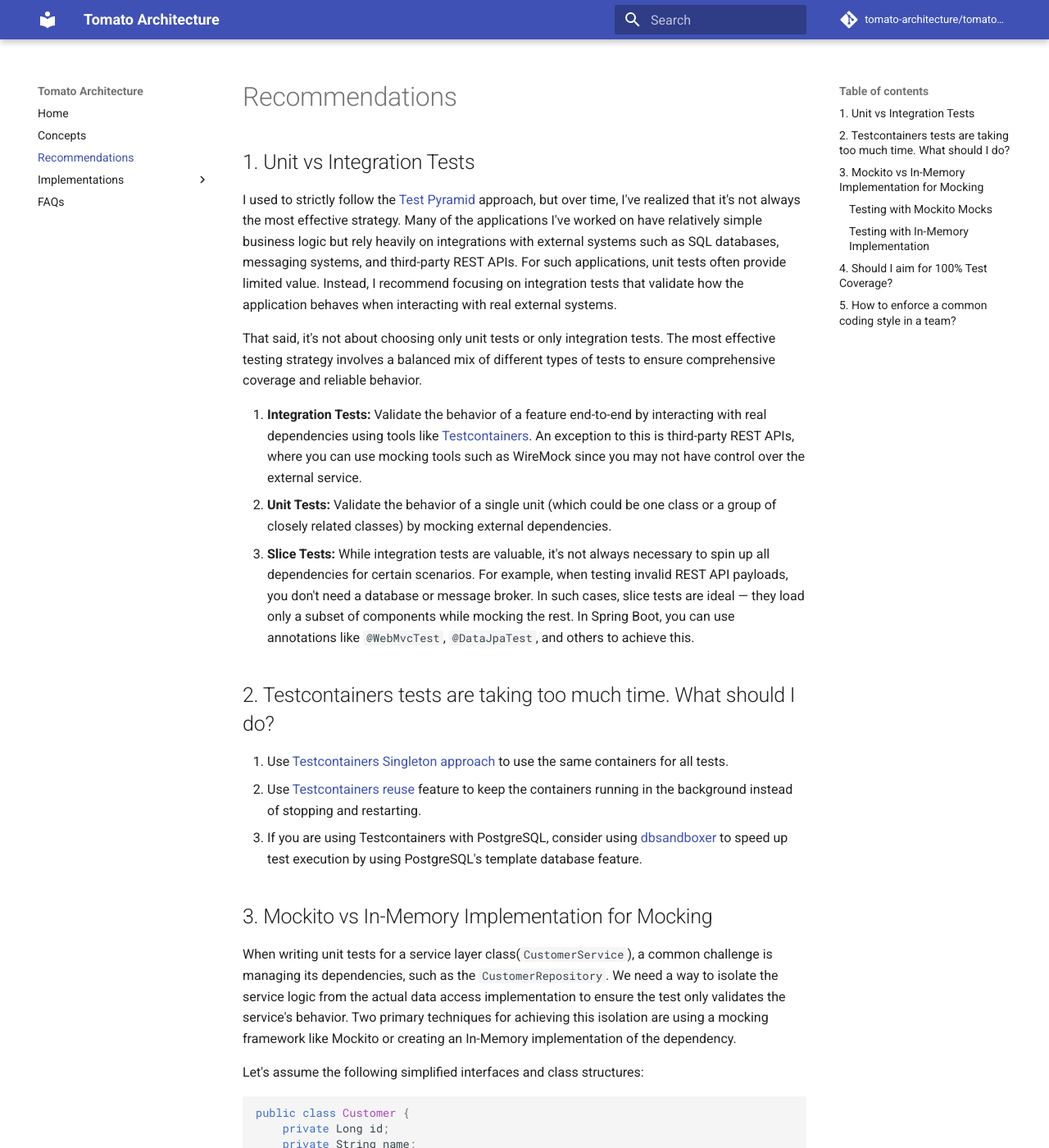
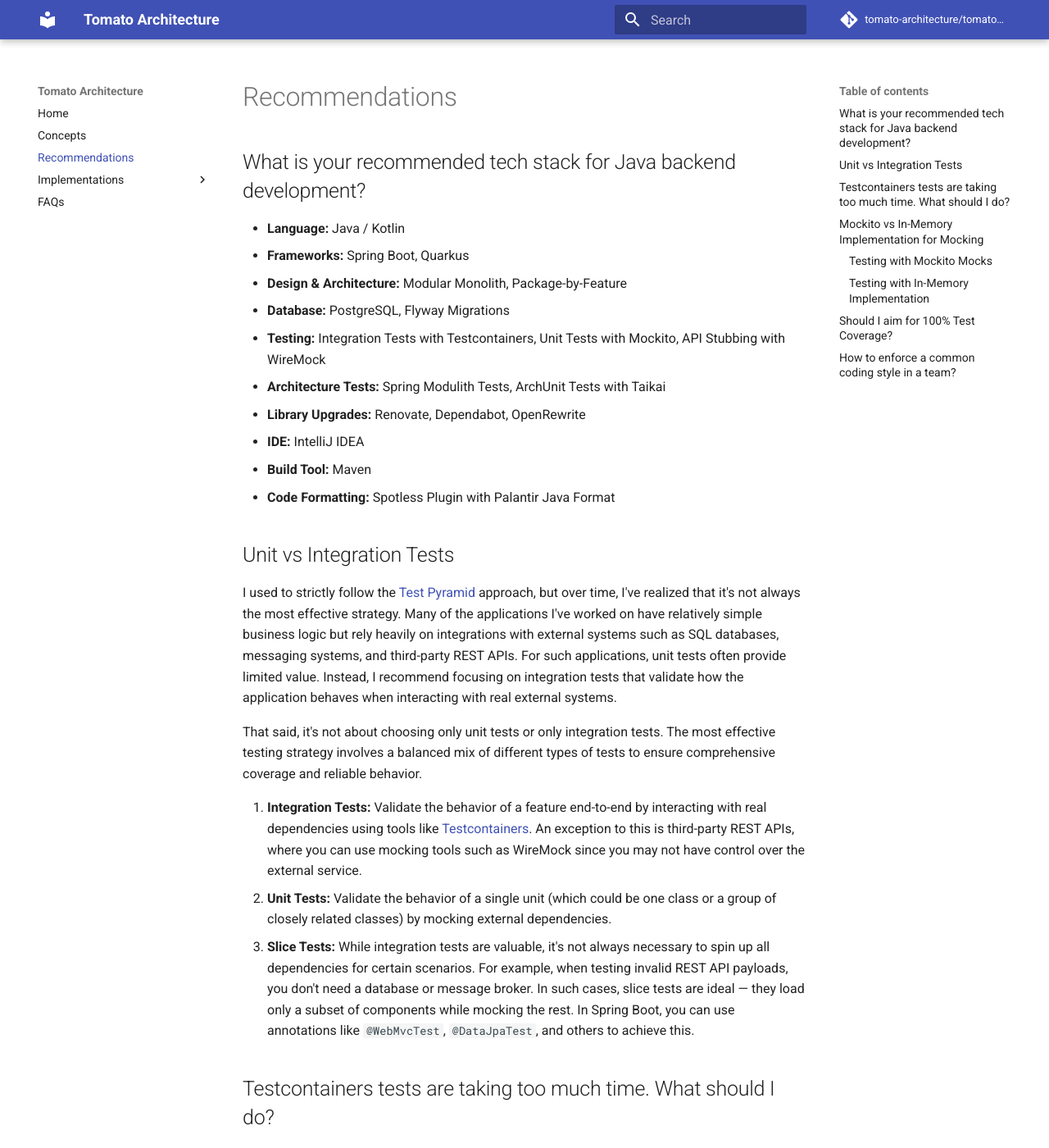
Before and after one commit to tomato-architecture/tomato-architecture.github.io, an MkDocs documentation site: the page built from docs/recommendations.md, in a window 1280 px wide and 1400 px high. Shown: the whole window at 82% size. Built offline with MkDocs 1.6.1 and Material for MkDocs 9.7.7, drawn with Linux system fonts in a browser that asks for light colours; comment, search, counter and statistics services are not loaded; some of the changed text lies outside the part shown.

Commit message:
feat: add favorite tech stack

```diff
--- a/docs/recommendations.md
+++ b/docs/recommendations.md
@@ -1,6 +1,18 @@
 # Recommendations
 
-## 1. Unit vs Integration Tests
+## What is your recommended tech stack for Java backend development?
+- **Language:** Java / Kotlin
+- **Frameworks:** Spring Boot, Quarkus
+- **Design & Architecture:** Modular Monolith, Package-by-Feature
+- **Database:** PostgreSQL, Flyway Migrations
+- **Testing:** Integration Tests with Testcontainers, Unit Tests with Mockito, API Stubbing with WireMock
+- **Architecture Tests:** Spring Modulith Tests, ArchUnit Tests with Taikai
+- **Library Upgrades:** Renovate, Dependabot, OpenRewrite
+- **IDE:** IntelliJ IDEA
+- **Build Tool:** Maven
+- **Code Formatting:** Spotless Plugin with Palantir Java Format
+
+## Unit vs Integration Tests
 I used to strictly follow the [Test Pyramid](https://martinfowler.com/articles/practical-test-pyramid.html) approach, but over time, I've realized that it's not always the most effective strategy. Many of the applications I've worked on have relatively simple business logic but rely heavily on integrations with external systems such as SQL databases, messaging systems, and third-party REST APIs. For such applications, unit tests often provide limited value. Instead, I recommend focusing on integration tests that validate how the application behaves when interacting with real external systems.
 
 That said, it's not about choosing only unit tests or only integration tests. The most effective testing strategy involves a balanced mix of different types of tests to ensure comprehensive coverage and reliable behavior.
@@ -10,12 +22,12 @@
 3. **Slice Tests:** While integration tests are valuable, it's not always necessary to spin up all dependencies for certain scenarios. For example, when testing invalid REST API payloads, you don't need a database or message broker. In such cases, slice tests are ideal — they load only a subset of components while mocking the rest. In Spring Boot, you can use annotations like `@WebMvcTest`, `@DataJpaTest`, and others to achieve this.
 
 
-## 2. Testcontainers tests are taking too much time. What should I do?
+## Testcontainers tests are taking too much time. What should I do?
 1. Use [Testcontainers Singleton approach](https://www.sivalabs.in/blog/run-spring-boot-testcontainers-tests-at-jet-speed/) to use the same containers for all tests.
 2. Use [Testcontainers reuse](https://java.testcontainers.org/features/reuse/) feature to keep the containers running in the background instead of stopping and restarting.
 3. If you are using Testcontainers with PostgreSQL, consider using [dbsandboxer](https://github.com/misirio/dbsandboxer) to speed up test execution by using PostgreSQL's template database feature.
 
-## 3. Mockito vs In-Memory Implementation for Mocking
+## Mockito vs In-Memory Implementation for Mocking
 When writing unit tests for a service layer class(`CustomerService`), a common challenge is managing its dependencies, such as the `CustomerRepository`. We need a way to isolate the service logic from the actual data access implementation to ensure the test only validates the service's behavior. Two primary techniques for achieving this isolation are using a mocking framework like Mockito or creating an In-Memory implementation of the dependency.
 
 Let's assume the following simplified interfaces and class structures:
@@ -246,14 +258,14 @@
 
 So, I recommend using Mockito so that you control the exact conditions of the test without the maintenance overhead and brittleness associated with managing a secondary, in-memory dependency implementation.
 
-## 4. Should I aim for 100% Test Coverage?
+## Should I aim for 100% Test Coverage?
 Striving for 100% test coverage often leads to a blind ritual rather than a genuine pursuit of quality. While the metric was intended to encourage thorough testing, obsessively chasing the final few percentage points frequently results in writing trivial, brittle tests that simply confirm getter/setter calls or other low-value code, without actually verifying meaningful system behavior.
 
 The reality is that high test coverage doesn't necessarily mean high-quality code; a project can have 100% coverage yet still fail to test critical business logic or edge cases.
 
 Instead of a rigid target, a more pragmatic approach is to aim for a solid foundation, such as 80% code coverage, prioritizing a good test suite focused on verifying system behavior, complex logic, and integration points, which provides the most value for maintaining a robust application.
 
-## 5. How to enforce a common coding style in a team?
+## How to enforce a common coding style in a team?
 Code formatting and linting are frequently discussed — and sometimes hotly debated — topics within development teams. In reality, these discussions often consume more time than they should. Once a team agrees on a standard formatting approach, it typically becomes second nature within a week, and few developers think about it again.
 
 To maintain consistency and avoid unnecessary debates, it’s best to adopt a well-established tool and automate formatting as part of your build or CI process. Some popular options include:
```
